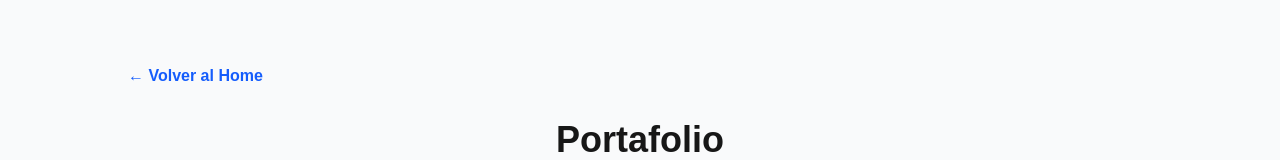
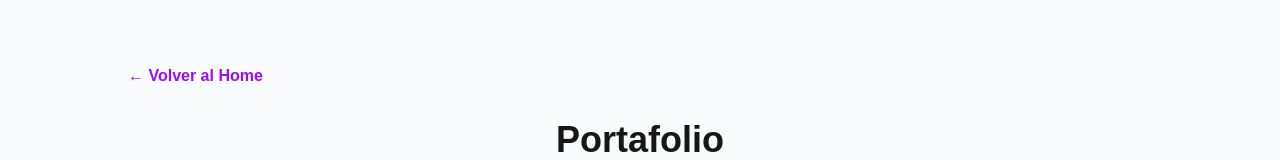
Before and after one commit to roiszs/agency-roiszs, a Next.js app: page /portfolio in a window 1280 px wide. Shown: the top 160 px of the page. Built offline with nearby package versions, Linux system fonts and the light colour scheme.

Commit message:
Actualizacion de color de boton volver

```diff
--- a/src/app/portfolio/page.tsx
+++ b/src/app/portfolio/page.tsx
@@ -33,7 +33,7 @@ export default function PortfolioPage() {
       <div className="max-w-5xl mx-auto mb-8">
         <Link
           href="/"
-          className="inline-block text-blue-600 font-semibold hover:underline"
+          className="inline-block text-purple-600 font-semibold hover:underline"
         >
           ← Volver al Home
         </Link>
```
